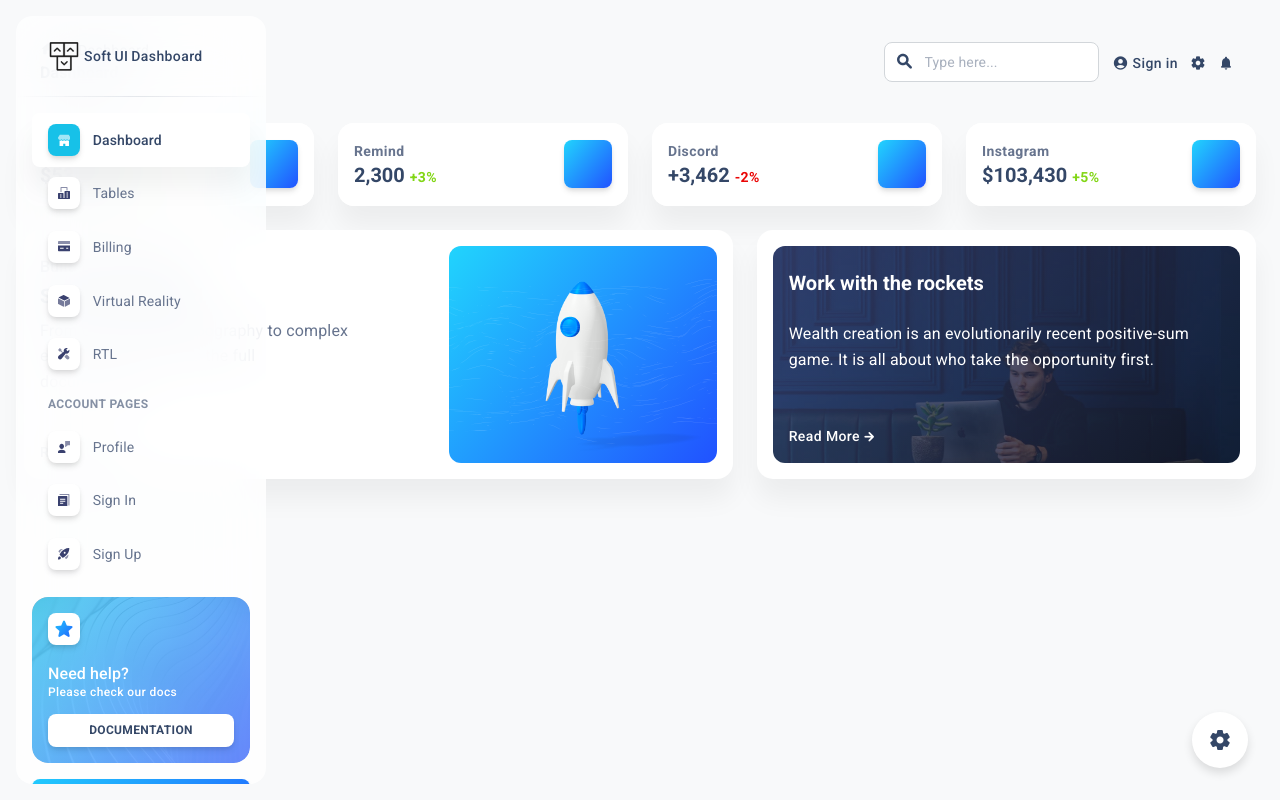
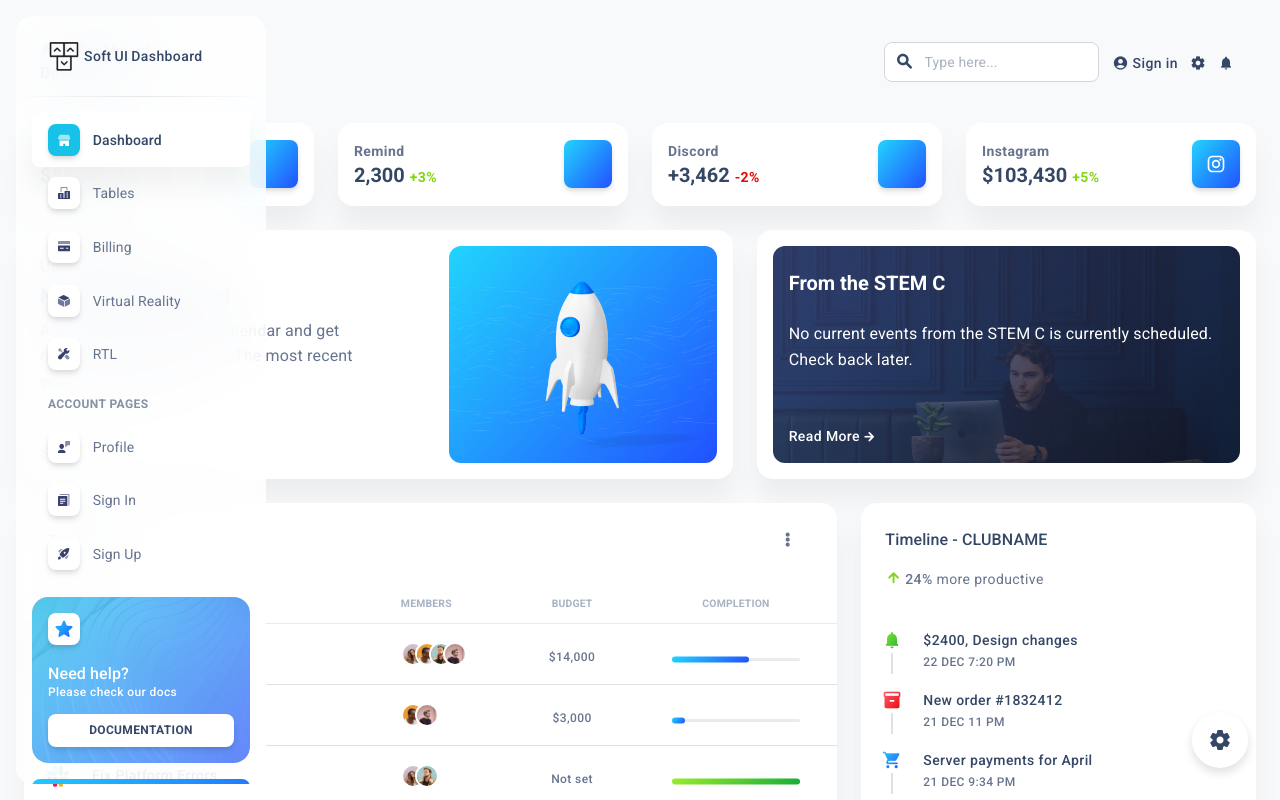
Before and after one commit to jji-bigg-stemc/front, a React (Create React App) app: page /dashboard in a window 1280 px wide. Shown: the top 800 px of the page. Built offline with nearby package versions, Linux system fonts and the light colour scheme.

Commit message:
layed out general outline of dashboard (planned) need to fix the icons but cannot

```diff
--- a/package.json
+++ b/package.json
@@ -5,6 +5,10 @@
   "dependencies": {
     "@emotion/react": "^11.10.4",
     "@emotion/styled": "^11.10.4",
+    "@fortawesome/fontawesome-svg-core": "^6.2.0",
+    "@fortawesome/free-brands-svg-icons": "^6.2.0",
+    "@fortawesome/free-regular-svg-icons": "^6.2.0",
+    "@fortawesome/free-solid-svg-icons": "^6.2.0",
     "@fortawesome/react-fontawesome": "^0.2.0",
     "@mui/icons-material": "^5.10.3",
     "@mui/material": "^5.10.3",
--- a/src/examples/Cards/StatisticsCards/MiniStatisticsCard/index.js
+++ b/src/examples/Cards/StatisticsCards/MiniStatisticsCard/index.js
@@ -24,8 +24,16 @@
 // Soft UI Dashboard React components
 import SoftBox from "components/SoftBox";
 import SoftTypography from "components/SoftTypography";
+import { FontAwesomeIcon } from "@fortawesome/react-fontawesome";
 
-function MiniStatisticsCard({ bgColor, title, count, percentage, icon, direction }) {
+function MiniStatisticsCard({
+  bgColor,
+  title,
+  count,
+  percentage,
+  icon,
+  direction,
+}) {
   return (
     <Card>
       <SoftBox bgColor={bgColor} variant="gradient">
@@ -45,9 +53,13 @@
                   alignItems="center"
                   shadow="md"
                 >
+                  {icon.fas ? (
+                    <FontAwesomeIcon icon={icon.fas} />
+                  ) : (
                     <Icon fontSize="small" color="inherit">
                       {icon.component}
                     </Icon>
+                  )}
                 </SoftBox>
               </Grid>
             ) : null}
@@ -68,7 +80,11 @@
                   color={bgColor === "white" ? "dark" : "white"}
                 >
                   {count}{" "}
-                  <SoftTypography variant="button" color={percentage.color} fontWeight="bold">
+                  <SoftTypography
+                    variant="button"
+                    color={percentage.color}
+                    fontWeight="bold"
+                  >
                     {percentage.text}
                   </SoftTypography>
                 </SoftTypography>
@@ -89,9 +105,13 @@
                   alignItems="center"
                   shadow="md"
                 >
+                  {icon.fas ? (
+                    <FontAwesomeIcon icon={icon.fas} />
+                  ) : (
                     <Icon fontSize="small" color="inherit">
                       {icon.component}
                     </Icon>
+                  )}
                 </SoftBox>
               </Grid>
             ) : null}
@@ -147,8 +167,17 @@
     text: PropTypes.oneOfType([PropTypes.string, PropTypes.number]),
   }),
   icon: PropTypes.shape({
-    color: PropTypes.oneOf(["primary", "secondary", "info", "success", "warning", "error", "dark"]),
-    component: PropTypes.node.isRequired,
+    color: PropTypes.oneOf([
+      "primary",
+      "secondary",
+      "info",
+      "success",
+      "warning",
+      "error",
+      "dark",
+    ]),
+    component: PropTypes.node,
+    fas: PropTypes.node,
   }).isRequired,
   direction: PropTypes.oneOf(["right", "left"]),
 };
--- a/src/layouts/dashboard/components/BuildByDevelopers/index.js
+++ b/src/layouts/dashboard/components/BuildByDevelopers/index.js
@@ -34,17 +34,21 @@
           <Grid item xs={12} lg={6}>
             <SoftBox display="flex" flexDirection="column" height="100%">
               <SoftBox pt={1} mb={0.5}>
-                <SoftTypography variant="body2" color="text" fontWeight="medium">
-                  Build by developers
+                <SoftTypography
+                  variant="body2"
+                  color="text"
+                  fontWeight="medium"
+                >
+                  Upcoming Event
                 </SoftTypography>
               </SoftBox>
               <SoftTypography variant="h5" fontWeight="bold" gutterBottom>
-                Soft UI Dashboard
+                No Events Scheduled
               </SoftTypography>
               <SoftBox mb={6}>
                 <SoftTypography variant="body2" color="text">
-                  From colors, cards, typography to complex elements, you will find the full
-                  documentation.
+                  Add a new event to your calendar and get notified when the it
+                  starts. The most recent will be displayed here.
                 </SoftTypography>
               </SoftBox>
               <SoftTypography
@@ -63,15 +67,17 @@
                   "& .material-icons-round": {
                     fontSize: "1.125rem",
                     transform: `translate(2px, -0.5px)`,
-                    transition: "transform 0.2s cubic-bezier(0.34,1.61,0.7,1.3)",
+                    transition:
+                      "transform 0.2s cubic-bezier(0.34,1.61,0.7,1.3)",
                   },
 
-                  "&:hover .material-icons-round, &:focus  .material-icons-round": {
-                    transform: `translate(6px, -0.5px)`,
-                  },
+                  "&:hover .material-icons-round, &:focus  .material-icons-round":
+                    {
+                      transform: `translate(6px, -0.5px)`,
+                    },
                 }}
               >
-                Read More
+                See All
                 <Icon sx={{ fontWeight: "bold" }}>arrow_forward</Icon>
               </SoftTypography>
             </SoftBox>
@@ -96,7 +102,13 @@
                 width="100%"
                 height="100%"
               />
-              <SoftBox component="img" src={rocketWhite} alt="rocket" width="100%" pt={3} />
+              <SoftBox
+                component="img"
+                src={rocketWhite}
+                alt="rocket"
+                width="100%"
+                pt={3}
+              />
             </SoftBox>
           </Grid>
         </Grid>
--- a/src/layouts/dashboard/components/OrderOverview/index.js
+++ b/src/layouts/dashboard/components/OrderOverview/index.js
@@ -29,12 +29,21 @@
     <Card className="h-100">
       <SoftBox pt={3} px={3}>
         <SoftTypography variant="h6" fontWeight="medium">
-          Orders overview
+          Timeline - CLUBNAME
         </SoftTypography>
         <SoftBox mt={1} mb={2}>
           <SoftTypography variant="button" color="text" fontWeight="regular">
-            <SoftTypography display="inline" variant="body2" verticalAlign="middle">
-              <Icon sx={{ fontWeight: "bold", color: ({ palette: { success } }) => success.main }}>
+            <SoftTypography
+              display="inline"
+              variant="body2"
+              verticalAlign="middle"
+            >
+              <Icon
+                sx={{
+                  fontWeight: "bold",
+                  color: ({ palette: { success } }) => success.main,
+                }}
+              >
                 arrow_upward
               </Icon>
             </SoftTypography>
@@ -42,7 +51,7 @@
             <SoftTypography variant="button" color="text" fontWeight="medium">
               24%
             </SoftTypography>{" "}
-            this month
+            more productive
           </SoftTypography>
         </SoftBox>
       </SoftBox>
@@ -77,7 +86,12 @@
           title="New card added for order #4395133"
           dateTime="18 DEC 4:54 AM"
         />
-        <TimelineItem color="dark" icon="paid" title="New order #9583120" dateTime="17 DEC" />
+        <TimelineItem
+          color="dark"
+          icon="paid"
+          title="New order #9583120"
+          dateTime="17 DEC"
+        />
       </SoftBox>
     </Card>
   );
--- a/src/layouts/dashboard/components/Projects/index.js
+++ b/src/layouts/dashboard/components/Projects/index.js
@@ -53,20 +53,28 @@
       open={Boolean(menu)}
       onClose={closeMenu}
     >
-      <MenuItem onClick={closeMenu}>Action</MenuItem>
+      <MenuItem onClick={closeMenu}>In Progress</MenuItem>
+      <MenuItem onClick={closeMenu}>Edit</MenuItem>
+      <MenuItem onClick={closeMenu}>Delete</MenuItem>
+      {/* <MenuItem onClick={closeMenu}>Action</MenuItem>
       <MenuItem onClick={closeMenu}>Another action</MenuItem>
-      <MenuItem onClick={closeMenu}>Something else</MenuItem>
+      <MenuItem onClick={closeMenu}>Something else</MenuItem> */}
     </Menu>
   );
 
   return (
     <Card>
-      <SoftBox display="flex" justifyContent="space-between" alignItems="center" p={3}>
+      <SoftBox
+        display="flex"
+        justifyContent="space-between"
+        alignItems="center"
+        p={3}
+      >
         <SoftBox>
           <SoftTypography variant="h6" gutterBottom>
-            Projects
+            To Do List
           </SoftTypography>
-          <SoftBox display="flex" alignItems="center" lineHeight={0}>
+          {/* <SoftBox display="flex" alignItems="center" lineHeight={0}>
             <Icon
               sx={{
                 fontWeight: "bold",
@@ -79,10 +87,14 @@
             <SoftTypography variant="button" fontWeight="regular" color="text">
               &nbsp;<strong>30 done</strong> this month
             </SoftTypography>
-          </SoftBox>
+          </SoftBox> */}
         </SoftBox>
         <SoftBox color="text" px={2}>
-          <Icon sx={{ cursor: "pointer", fontWeight: "bold" }} fontSize="small" onClick={openMenu}>
+          <Icon
+            sx={{ cursor: "pointer", fontWeight: "bold" }}
+            fontSize="small"
+            onClick={openMenu}
+          >
             more_vert
           </Icon>
         </SoftBox>
--- a/src/layouts/dashboard/components/WorkWithTheRockets/index.js
+++ b/src/layouts/dashboard/components/WorkWithTheRockets/index.js
@@ -36,7 +36,10 @@
           px={2}
           borderRadius="lg"
           sx={{
-            backgroundImage: ({ functions: { linearGradient, rgba }, palette: { gradients } }) =>
+            backgroundImage: ({
+              functions: { linearGradient, rgba },
+              palette: { gradients },
+            }) =>
               `${linearGradient(
                 rgba(gradients.dark.main, 0.8),
                 rgba(gradients.dark.state, 0.8)
@@ -46,13 +49,13 @@
         >
           <SoftBox mb={3} pt={1}>
             <SoftTypography variant="h5" color="white" fontWeight="bold">
-              Work with the rockets
+              From the STEM C
             </SoftTypography>
           </SoftBox>
           <SoftBox mb={2}>
             <SoftTypography variant="body2" color="white">
-              Wealth creation is an evolutionarily recent positive-sum game. It is all about who
-              take the opportunity first.
+              No current events from the STEM C is currently scheduled. Check
+              back later.
             </SoftTypography>
           </SoftBox>
           <SoftTypography
--- a/src/layouts/dashboard/index.js
+++ b/src/layouts/dashboard/index.js
@@ -43,6 +43,7 @@
 import gradientLineChartData from "layouts/dashboard/data/gradientLineChartData";
 
 import { FontAwesomeIcon } from "@fortawesome/react-fontawesome";
+import InstagramIcon from "@mui/icons-material/Instagram";
 
 function Dashboard() {
   const { size } = typography;
@@ -61,9 +62,7 @@
                 percentage={{ color: "success", text: "+55%" }}
                 icon={{
                   color: "info",
-                  component: (
-                    <FontAwesomeIcon icon="fa-brands fa-google-drive" />
-                  ),
+                  fas: "fa-brands fa-google-drive",
                 }}
               />
             </Grid>
@@ -74,9 +73,7 @@
                 percentage={{ color: "success", text: "+3%" }}
                 icon={{
                   color: "info",
-                  component: (
-                    <FontAwesomeIcon icon="fa-solid fa-thought-bubble" />
-                  ),
+                  fas: "fa-solid fa-thought-bubble",
                 }}
               />
             </Grid>
@@ -87,7 +84,7 @@
                 percentage={{ color: "error", text: "-2%" }}
                 icon={{
                   color: "info",
-                  component: <FontAwesomeIcon icon="fa-brands fa-discord" />,
+                  fas: "discord",
                 }}
               />
             </Grid>
@@ -98,7 +95,7 @@
                 percentage={{ color: "success", text: "+5%" }}
                 icon={{
                   color: "info",
-                  component: <FontAwesomeIcon icon="fa-brands fa-instagram" />,
+                  component: <InstagramIcon />,
                 }}
               />
             </Grid>
@@ -114,6 +111,14 @@
             </Grid>
           </Grid>
         </SoftBox>
+        <Grid container spacing={3}>
+          <Grid item xs={12} md={6} lg={8}>
+            <Projects />
+          </Grid>
+          <Grid item xs={12} md={6} lg={4}>
+            <OrderOverview />
+          </Grid>
+        </Grid>
       </SoftBox>
     </DashboardLayout>
   );
```
Also changed, not shown: 1 other file (tests, documents, lock files or other folders). Lines whose indentation alone changed are shown as unchanged.
